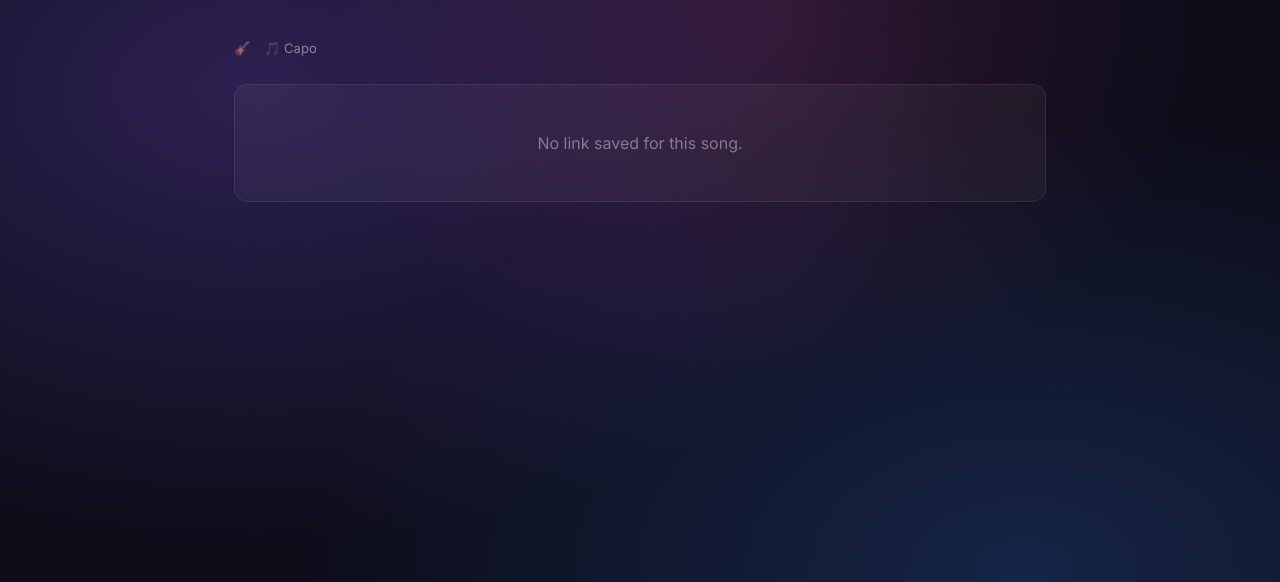
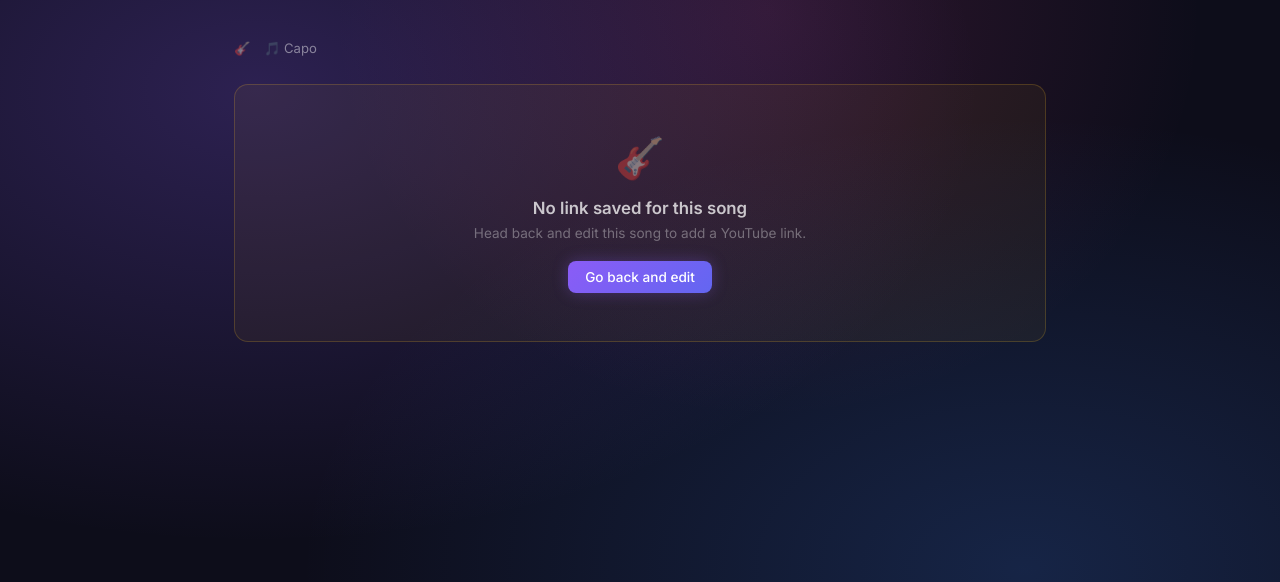
Before and after one commit to katsuya245126/guitar-song-tracker, a Flask app: template templates/song.html in a window 1280 px wide. Shown: the part 70-652 px from the top of the page. Run offline with Flask 3, Linux system fonts and the light colour scheme; the template is opened without the code that fills it, so the values that code supplies are empty.

Commit message:
Improve no-link state on song detail page
Shows a styled message with an icon and a back-to-edit prompt
instead of a blank fallback when a song has no link saved.

```diff
--- a/static/style.css
+++ b/static/style.css
@@ -77,11 +77,28 @@ main {
     flex: 1;
 }
 
+/* ── Filter row ── */
+.filter-row {
+    display: flex;
+    align-items: center;
+    justify-content: space-between;
+    gap: 1rem;
+    margin-bottom: 1.5rem;
+    flex-wrap: wrap;
+}
+
+.filter-row select {
+    width: auto;
+    min-width: 140px;
+    flex-shrink: 0;
+    font-size: 0.82rem;
+    padding: 0.35rem 2rem 0.35rem 0.85rem;
+}
+
 /* ── Filter tabs ── */
 .filter-tabs {
     display: flex;
     gap: 0.5rem;
-    margin-bottom: 1.5rem;
     flex-wrap: wrap;
 }
 
@@ -464,6 +481,28 @@ input::placeholder {
     color: rgba(255, 255, 255, 0.4);
 }
 
+.no-embed-warn {
+    background: rgba(251, 191, 36, 0.05);
+    border-color: rgba(251, 191, 36, 0.2);
+}
+
+.no-embed-icon {
+    font-size: 2.5rem;
+    margin-bottom: 1rem;
+}
+
+.no-embed-title {
+    font-size: 1.05rem;
+    font-weight: 600;
+    color: rgba(255, 255, 255, 0.75);
+    margin-bottom: 0.4rem;
+}
+
+.no-embed-sub {
+    font-size: 0.85rem;
+    color: rgba(255, 255, 255, 0.35);
+}
+
 /* ── Toast ── */
 #toast {
     position: fixed;
--- a/templates/song.html
+++ b/templates/song.html
@@ -40,8 +40,11 @@
         <a href="{{ song.link }}" target="_blank" rel="noopener" class="btn btn-primary" style="display:inline-block; margin-top: 0.75rem;">Open link</a>
     </div>
     {% else %}
-    <div class="no-embed">
-        <p>No link saved for this song.</p>
+    <div class="no-embed no-embed-warn">
+        <div class="no-embed-icon">🎸</div>
+        <p class="no-embed-title">No link saved for this song</p>
+        <p class="no-embed-sub">Head back and edit this song to add a YouTube link.</p>
+        <a href="/" class="btn btn-primary" style="display:inline-block; margin-top: 1.25rem;">Go back and edit</a>
     </div>
     {% endif %}
 </main>
```
